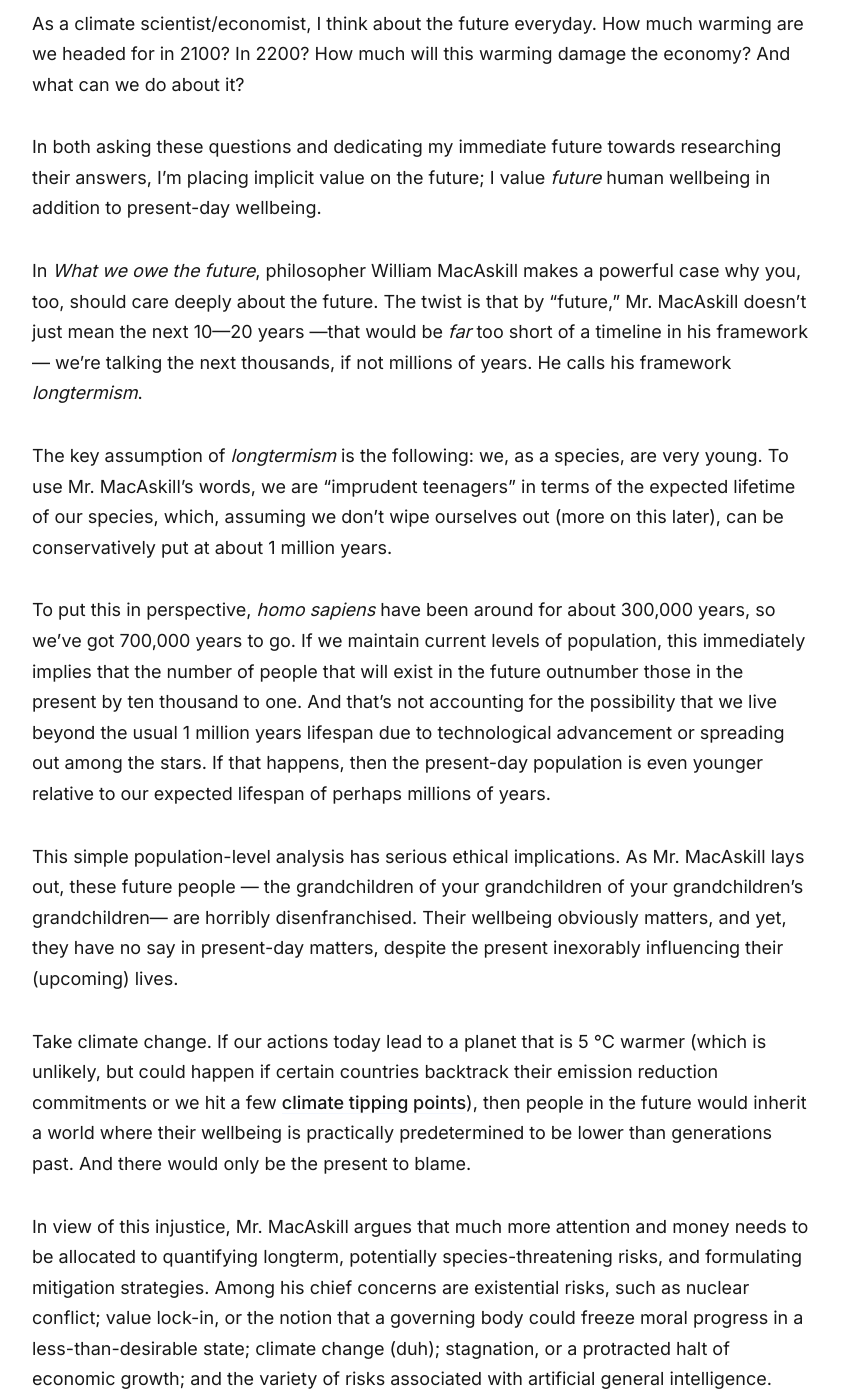
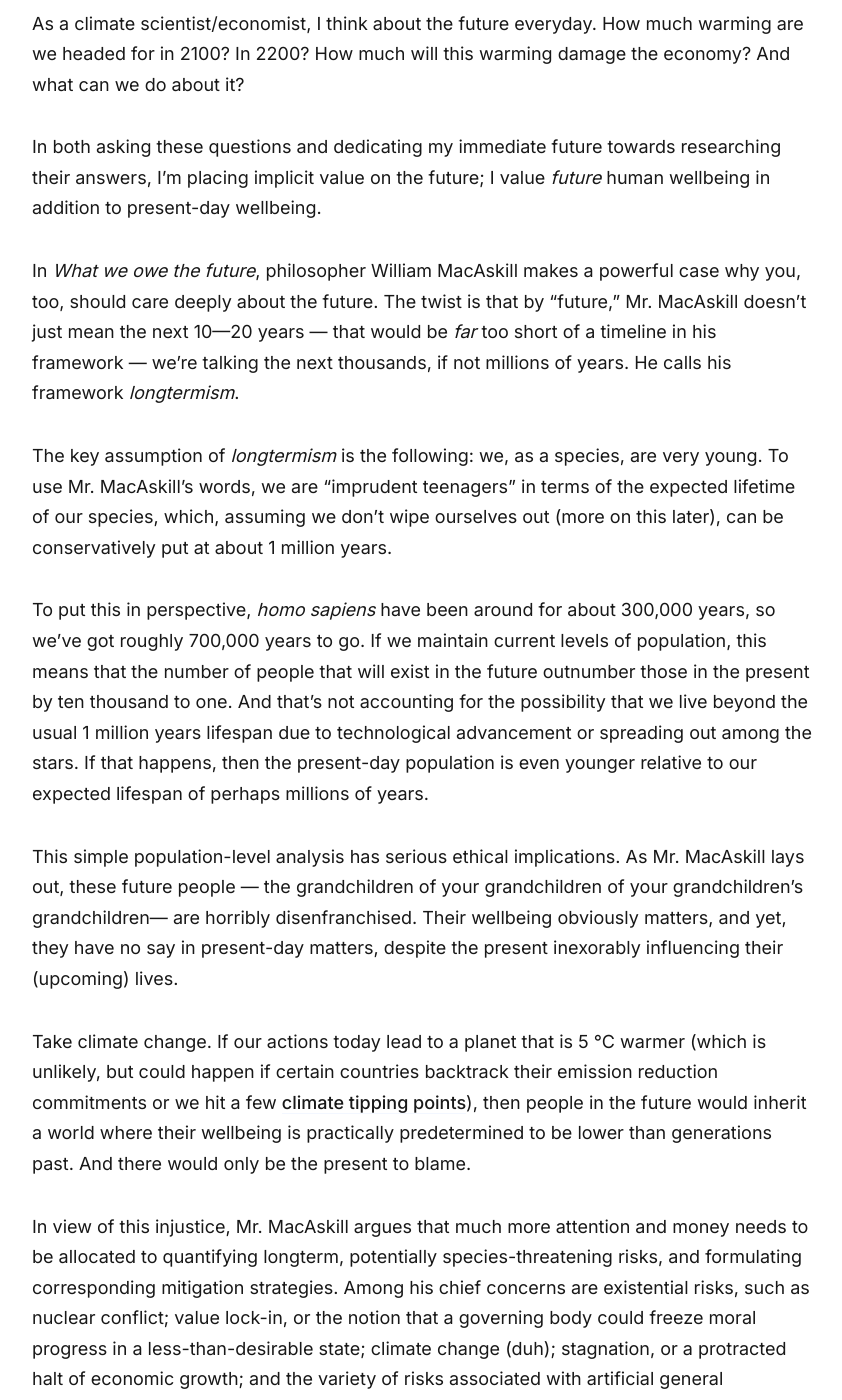
Before and after one commit to adam-bauer-34/adam-bauer-34.github.io, a Jekyll site: the page built from _posts/2022-12-18-what-we-owe-macaskill.md, in a window 1280 px wide and 1400 px high, scrolled down 1072 px. Shown: the whole window, without its empty margins (218-1060 px from the left). Built offline with Jekyll 4.4.1, drawn with Linux system fonts in a browser that asks for light colours; nearby versions of some CDN libraries; some web fonts are replaced; some of the changed text lies outside the part shown.

Commit message:
final changes to wwotf

```diff
--- a/_posts/2022-12-18-what-we-owe-macaskill.md
+++ b/_posts/2022-12-18-what-we-owe-macaskill.md
@@ -11,19 +11,19 @@
 
 In both asking these questions and dedicating my immediate future towards researching their answers, I’m placing implicit value on the future; I value _future_ human wellbeing in addition to present-day wellbeing.
 
-In _What we owe the future_, philosopher William MacAskill makes a powerful case why you, too, should care deeply about the future. The twist is that by “future,” Mr. MacAskill doesn’t just mean the next 10—20 years —that would be _far_ too short of a timeline in his framework — we’re talking the next thousands, if not millions of years. He calls his framework _longtermism_.
+In _What we owe the future_, philosopher William MacAskill makes a powerful case why you, too, should care deeply about the future. The twist is that by “future,” Mr. MacAskill doesn’t just mean the next 10—20 years — that would be _far_ too short of a timeline in his framework — we’re talking the next thousands, if not millions of years. He calls his framework _longtermism_.
 
 The key assumption of _longtermism_ is the following: we, as a species, are very young. To use Mr. MacAskill’s words, we are “imprudent teenagers” in terms of the expected lifetime of our species, which, assuming we don’t wipe ourselves out (more on this later), can be conservatively put at about 1 million years.
 
-To put this in perspective, _homo sapiens_ have been around for about 300,000 years, so we’ve got 700,000 years to go. If we maintain current levels of population, this immediately implies that the number of people that will exist in the future outnumber those in the present by ten thousand to one. And that’s not accounting for the possibility that we live beyond the usual 1 million years lifespan due to technological advancement or spreading out among the stars. If that happens, then the present-day population is even younger relative to our expected lifespan of perhaps millions of years.
+To put this in perspective, _homo sapiens_ have been around for about 300,000 years, so we’ve got roughly 700,000 years to go. If we maintain current levels of population, this means that the number of people that will exist in the future outnumber those in the present by ten thousand to one. And that’s not accounting for the possibility that we live beyond the usual 1 million years lifespan due to technological advancement or spreading out among the stars. If that happens, then the present-day population is even younger relative to our expected lifespan of perhaps millions of years.
 
 This simple population-level analysis has serious ethical implications. As Mr. MacAskill lays out, these future people — the grandchildren of your grandchildren of your grandchildren’s grandchildren— are horribly disenfranchised. Their wellbeing obviously matters, and yet, they have no say in present-day matters, despite the present inexorably influencing their (upcoming) lives.
 
 Take climate change. If our actions today lead to a planet that is 5 &deg;C warmer (which is unlikely, but could happen if certain countries backtrack their emission reduction commitments or we hit a few [climate tipping points](https://en.wikipedia.org/wiki/Tipping_points_in_the_climate_system)), then people in the future would inherit a world where their wellbeing is practically predetermined to be lower than generations past. And there would only be the present to blame.
 
-In view of this injustice, Mr. MacAskill argues that much more attention and money needs to be allocated to quantifying longterm, potentially species-threatening risks, and formulating mitigation strategies. Among his chief concerns are existential risks, such as nuclear conflict; value lock-in, or the notion that a governing body could freeze moral progress in a less-than-desirable state; climate change (duh); stagnation, or a protracted halt of economic growth; and the variety of risks associated with artificial general intelligence.
+In view of this injustice, Mr. MacAskill argues that much more attention and money needs to be allocated to quantifying longterm, potentially species-threatening risks, and formulating corresponding mitigation strategies. Among his chief concerns are existential risks, such as nuclear conflict; value lock-in, or the notion that a governing body could freeze moral progress in a less-than-desirable state; climate change (duh); stagnation, or a protracted halt of economic growth; and the variety of risks associated with artificial general intelligence.
 
-A few of these risks should be self-evident. Nuclear war has had the capacity to end humankind as we know it since the United States bombed Hiroshima and Nagasaki ([unless you hide under a school desk](https://www.history.com/news/duck-cover-drills-cold-war-arms-race), in which case, you’ll be safe). The Cold War and Russia’s invasion of Ukraine and subsequent [resumption of nuclear brinkmanship](https://www.heritage.org/defense/commentary/putins-dangerous-nuclear-brinkmanship-ukraine) has only reminded us of this. Major climate action is already [under way in the United States](https://www.project-syndicate.org/commentary/inflation-reduction-act-global-clean-energy-race-by-gernot-wagner-2022-08) and much of the world in response to climate risk. Prolonged stagnation would result in a modern day [Dark Age](https://en.wikipedia.org/wiki/Dark_Ages_(historiography)). Suffice to say, we should do all we can to prevent these risks from materializing.
+A few of these risks should be self-evident. Nuclear war has had the capacity to end humankind as we know it since the United States bombed Hiroshima and Nagasaki ([unless you hide under a school desk](https://www.history.com/news/duck-cover-drills-cold-war-arms-race), in which case, you’ll be safe). Russia’s invasion of Ukraine and subsequent [resumption of nuclear brinkmanship](https://www.heritage.org/defense/commentary/putins-dangerous-nuclear-brinkmanship-ukraine) has only reminded us of this. Major climate action is already [under way in the United States](https://www.project-syndicate.org/commentary/inflation-reduction-act-global-clean-energy-race-by-gernot-wagner-2022-08) and much of the world in response to climate risk. Prolonged stagnation would result in a modern day [Dark Age](https://en.wikipedia.org/wiki/Dark_Ages_(historiography)). Suffice to say, we should do all we can to prevent these risks from materializing.
 
 The risks posed by [artificial general intelligence](https://en.wikipedia.org/wiki/Artificial_general_intelligence) (AGI) and its potential for value lock-in, however, were surprising to me. Admittedly, I’m a novice when it comes to AI; before _What we owe the future_, AI was just something that gives me scary good ad recommendations while I’m [playing chess online](https://www.chess.com/home). But now, I see why there is so much discussion around the topic, especially AGI. AGI could, on one hand, spur unprecedented economic growth, while on the other could lock-in our values and, erm, kind of take over the world. Risky business indeed.
 
```
Also changed, not shown: other parts of _posts/2022-12-18-what-we-owe-macaskill.md (+6 -6 lines).
